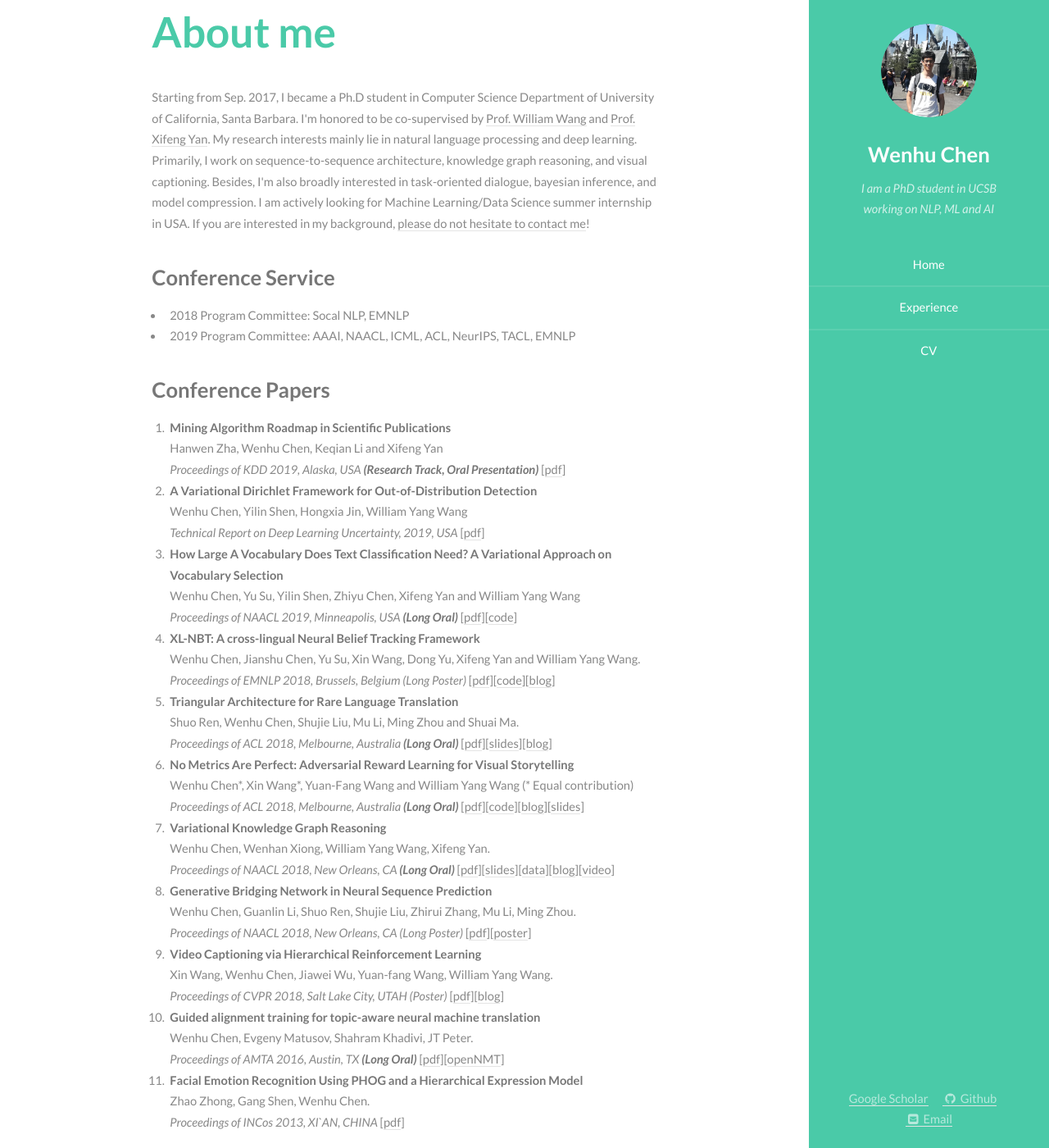
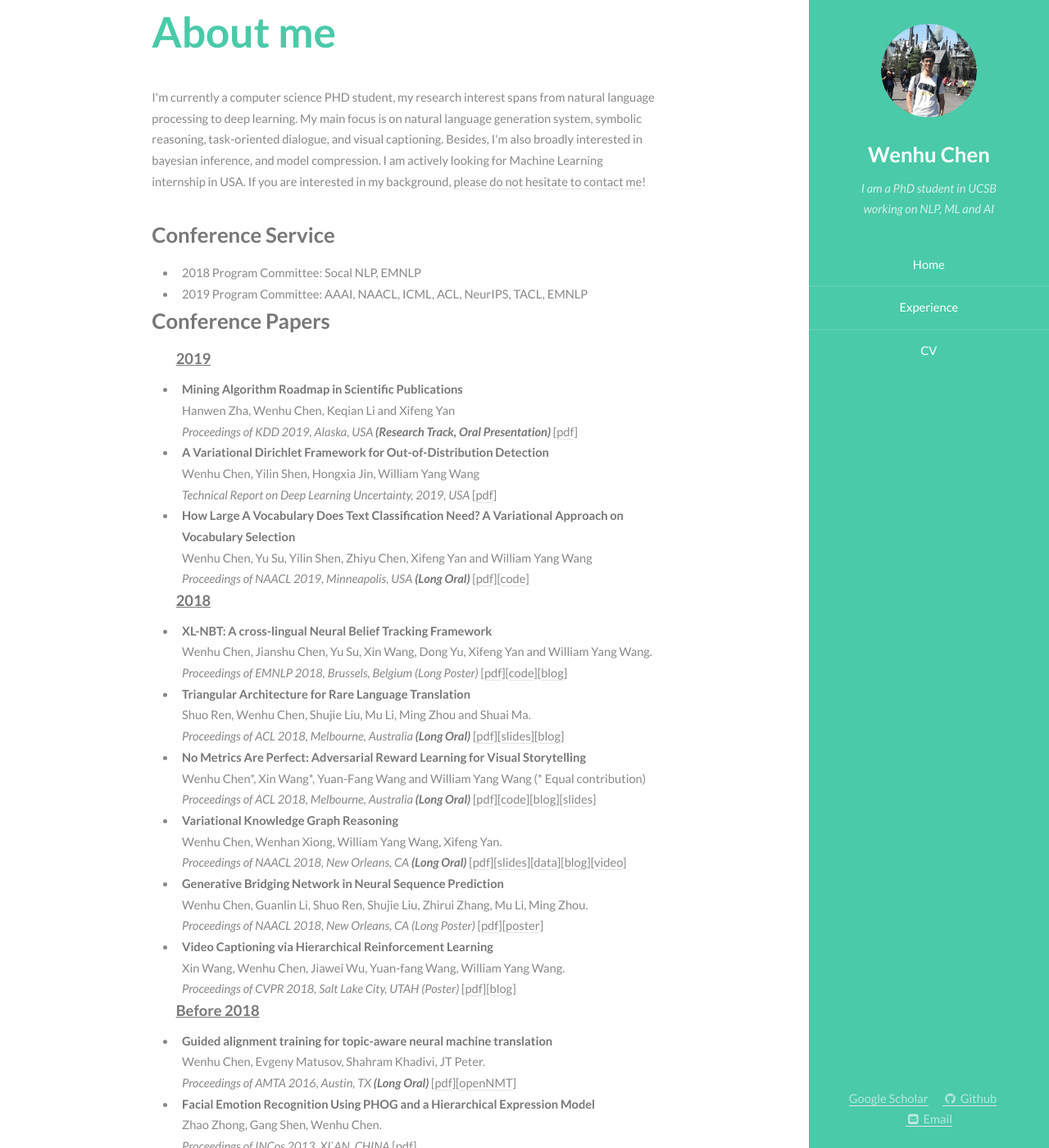
Before and after one commit to wenhuchen/wenhuchen.github.io, a Jekyll site: the page built from index.html, in a window 1280 px wide and 1400 px high. Shown: the whole window at 82% size. Built offline with Jekyll 4.4.1, drawn with Linux system fonts in a browser that asks for light colours.

Commit message:
update format

```diff
--- a/index.html
+++ b/index.html
@@ -11,14 +11,19 @@ layout: default
 th,td {
     vertical-align: top;
 }
+ul {
+    display: block;
+    padding: 0;
+    margin: 0;
+    padding-left: 2em;
+}
+
 </style>
-
-<!-- One -->
         <div class="container">
             <header class="major">
             <h2>About me</h2>
             </header>
-            <p>Starting from Sep. 2017, I became a Ph.D student in Computer Science Department of University of California, Santa Barbara. I'm honored to be co-supervised by <a href="http://www.cs.ucsb.edu/~william/index.html">Prof. William Wang</a> and <a href="http://www.cs.ucsb.edu/~xyan/">Prof. Xifeng Yan</a>. My research interests mainly lie in natural language processing and deep learning. Primarily, I work on sequence-to-sequence architecture, knowledge graph reasoning, and visual captioning. Besides, I'm also broadly interested in task-oriented dialogue, bayesian inference, and model compression. I am actively looking for Machine Learning/Data Science summer internship in USA. If you are interested in my background, <a href="mailto:wenhuchen@cs.ucsb.edu">please do not hesitate to contact me</a>!</p>
+            <p>I'm currently a computer science PHD student, my research interest spans from natural language processing to deep learning. My main focus is on natural language generation system, symbolic reasoning, task-oriented dialogue, and visual captioning. Besides, I'm also broadly interested in bayesian inference, and model compression. I am actively looking for Machine Learning internship in USA. If you are interested in my background, <a href="mailto:wenhuchen@cs.ucsb.edu">please do not hesitate to contact me</a>!</p>
         </div>
 
         <div class="container">
@@ -31,22 +36,26 @@ th,td {
 
 <div class="container">
         <h3>Conference Papers</h3>
-<ol>
-<li><strong> Mining Algorithm Roadmap in Scientific Publications <a span style="color: #009900;"></a></strong><br>
+<ul>
+    <h4><u>2019</u></h4>
+<li>
+    <strong> Mining Algorithm Roadmap in Scientific Publications <a span style="color: #009900;"></a></strong><br>
     Hanwen Zha, Wenhu Chen, Keqian Li and Xifeng Yan<br>
     <em>Proceedings of KDD 2019, Alaska, USA <strong>(Research Track, Oral Presentation)</strong></em> [<a href="#">pdf</a>]
 </li>
-<li><strong> A Variational Dirichlet Framework for Out-of-Distribution Detection <a span style="color: #009900;"></a></strong><br>
+<li>
+    <strong> A Variational Dirichlet Framework for Out-of-Distribution Detection <a span style="color: #009900;"></a></strong><br>
     Wenhu Chen, Yilin Shen, Hongxia Jin, William Yang Wang<br>
     <em>Technical Report on Deep Learning Uncertainty, 2019, USA</em> [<a href="https://arxiv.org/abs/1811.07308">pdf</a>]
 </li>
-<li><strong> How Large A Vocabulary Does Text Classification Need? A Variational Approach on Vocabulary Selection  <a span style="color: #009900;"></a></strong><br>
+<li>
+    <strong> How Large A Vocabulary Does Text Classification Need? A Variational Approach on Vocabulary Selection  <a span style="color: #009900;"></a></strong><br>
     Wenhu Chen, Yu Su, Yilin Shen, Zhiyu Chen, Xifeng Yan and William Yang Wang<br>
     <em>Proceedings of NAACL 2019, Minneapolis, USA <strong>(Long Oral)</strong></em> [<a href="https://arxiv.org/abs/1902.10339">pdf</a>][<a href="https://github.com/wenhuchen/Variational-Vocabulary-Selection.git">code</a>]
 </li>
+    <h4><u>2018</u></h4>
 <li><strong> XL-NBT: A cross-lingual Neural Belief Tracking Framework  <a span style="color: #009900;"></a></strong><br>
         Wenhu Chen, Jianshu Chen, Yu Su, Xin Wang, Dong Yu, Xifeng Yan and William Yang Wang.<br>
-
         <em>Proceedings of EMNLP 2018, Brussels, Belgium (Long Poster)</em> [<a href="https://arxiv.org/abs/1808.06244">pdf</a>][<a href="https://github.com/wenhuchen/Cross-Lingual-NBT">code</a>][<a href="https://www.jiqizhixin.com/articles/2018-10-25-4">blog</a>]
 </li>
 <li><strong> Triangular Architecture for Rare Language Translation <a span style="color: #009900;"></a></strong><br>
@@ -65,35 +74,46 @@ Wenhu Chen, Yilin Shen, Hongxia Jin, William Yang Wang<br>
         Wenhu Chen, Guanlin Li, Shuo Ren, Shujie Liu, Zhirui Zhang, Mu Li, Ming Zhou.<br>
         <em>Proceedings of NAACL 2018, New Orleans, CA (Long Poster) </em> [<a href="https://arxiv.org/abs/1706.09152">pdf</a>][<a href="images/naacl_poster_GBN.pdf">poster</a>]
 </li>
-  <li><strong> Video Captioning via Hierarchical Reinforcement Learning  <a span style="color: #009900;"></a></strong><br>
+ <li>
+    <strong> Video Captioning via Hierarchical Reinforcement Learning  <a span style="color: #009900;"></a></strong><br>
         Xin Wang, Wenhu Chen, Jiawei Wu, Yuan-fang Wang, William Yang Wang.<br>
         <em>Proceedings of CVPR 2018, Salt Lake City, UTAH (Poster)</em> [<a href="https://arxiv.org/pdf/1711.11135.pdf">pdf</a>][<a href="https://cloud.tencent.com/developer/article/1092810">blog</a>]
     </li>
-  <li><strong> Guided alignment training for topic-aware neural machine translation <a span style="color: #009900;"></a></strong><br>
+    <h4><u>Before 2018</u></h4>
+
+    <li>
+    <strong> Guided alignment training for topic-aware neural machine translation <a span style="color: #009900;"></a></strong><br>
     Wenhu Chen, Evgeny Matusov, Shahram Khadivi, JT Peter.<br>
     <em>Proceedings of AMTA 2016, Austin, TX <strong>(Long Oral)</strong> </em> [<a href="https://arxiv.org/pdf/1607.01628.pdf">pdf</a>][<a href="https://github.com/harvardnlp/seq2seq-attn">openNMT</a>]
     </li>
-    <li><strong> Facial Emotion Recognition Using PHOG and a Hierarchical Expression Model <a span style="color: #009900;"></a></strong><br>
+
+    <li>
+    <strong> Facial Emotion Recognition Using PHOG and a Hierarchical Expression Model <a span style="color: #009900;"></a></strong><br>
         Zhao Zhong, Gang Shen, Wenhu Chen.<br>
         <em>Proceedings of INCos 2013, XI`AN, CHINA </em> [<a href="http://ucelinks.cdlib.org:8888/sfx_local?sid=google&auinit=Z&aulast=Zhong&atitle=Facial+Emotion+Recognition+Using+PHOG+and+a+Hierarchical+Expression+Model&id=doi:10.1109/INCoS.2013.143">pdf</a>]
     </li>
-</ol>
+</ul>
         <h3>Preprints, Workshops and Patents</h3>
-        <ol>
-        <li><strong> Approximate Distribution Matching for Sequence-to-Sequence Learning <a span style="color: #009900;"></a></strong><br>
+        <ul>
+        <li>
+            <strong> Approximate Distribution Matching for Sequence-to-Sequence Learning <a span style="color: #009900;"></a></strong><br>
             Wenhu Chen, Guanlin Li, Shuo Ren, Shujie Liu, Zhirui Zhang, Mu Li, Ming Zhou.<br>
-        <em>CoRR, 2018</em> [<a href="https://arxiv.org/abs/1808.08003">pdf</a>]</li>
-         <li><strong> A Joint Framework for Path Finding and Path Reasoning <a span style="color: #009900;"></a></strong><br>
+            <em>CoRR, 2018</em> [<a href="https://arxiv.org/abs/1808.08003">pdf</a>]
+        </li>
+        <li>
+            <strong> A Joint Framework for Path Finding and Path Reasoning <a span style="color: #009900;"></a></strong><br>
             Wenhu Chen, William Yang Wang, Xifeng Yan.<br>
             <em>KBCOM Workshop of WSDM 2018, Los Angeles, CA </em> [<a href="http://kbcom.org/papers/KBCOM_2018_paper_17.pdf">pdf</a>]
 		</li>
-		  <li><strong> A Semi-supervised Framework for Image Captioning <a span style="color: #009900;"></a></strong><br>
+		<li>
+            <strong> A Semi-supervised Framework for Image Captioning <a span style="color: #009900;"></a></strong><br>
             Wenhu Chen, Aurelien Lucchi, Thomas Hofmann.<br>
             <em>CoRR, 2017</em> [<a href="https://arxiv.org/pdf/1611.05321.pdf">pdf</a>][<a href="https://github.com/wenhuchen/ETHZ-Bootstrapped-Captioning">code</a>]
 		</li>
-		<li><strong> Using meta-information in neural machine translation <a span style="color: #009900;"></a></strong><br>
+		<li>
+            <strong> Using meta-information in neural machine translation <a span style="color: #009900;"></a></strong><br>
             Evgeny Matusov, Wenhu Chen, Shahram Khadivi.<br>
             <em>US Patent, 2017 </em> [<a href="https://patents.google.com/patent/US20170323203A1/en">pdf</a>]
         </li>
-        </ol>
+        </ul>
         </div>
```
Also changed, not shown: 1 other file. Lines whose indentation alone changed are shown as unchanged.
